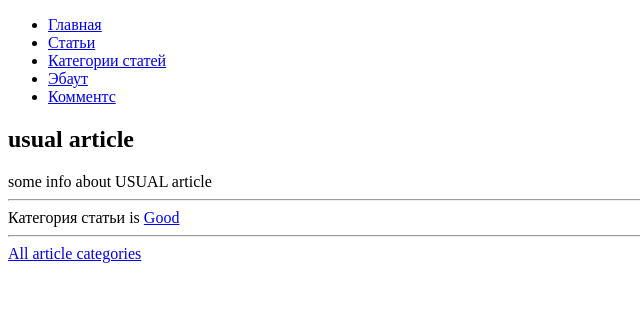
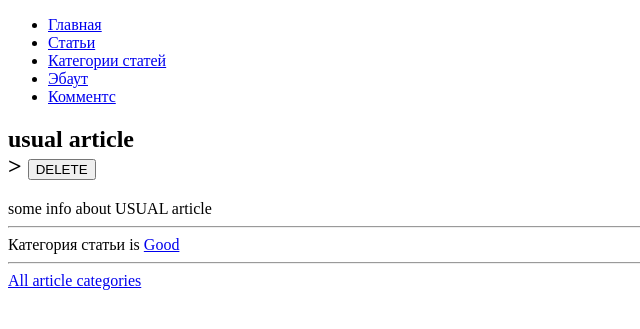
Before and after one commit to alllexxx1/django_blog, a Django app: page /articles/2/ in a window 1280 px wide. Shown: the top 329 px of the page, without its empty margins (0-640 px from the left). Run offline with Django 4.2, Linux system fonts and the light colour scheme; data comes from the database, SQL or seed files in the repository; both versions use the stored data as it was after the commit.

Commit message:
Add the ability to delete articles

```diff
--- a/django_blog/articles/urls.py
+++ b/django_blog/articles/urls.py
@@ -6,6 +6,7 @@ urlpatterns = [
     path('', views.IndexView.as_view(), name='articles_index'),
     path('create/', views.ArticleFormCreateView.as_view(), name='article_create'),
     path('<int:id>/update/', views.ArticleFormEditView.as_view(), name='article_update'),
+    path('<int:id>/delete/', views.ArticleFormDeleteView.as_view(), name='article_delete'),
     path('<int:id>/', views.ArticleView.as_view(), name='articles_detail'),
     path('create_comment/', views.ArticleCommentFormView.as_view(), name='comment_create'),
     path('comments/', views.ArticleCommentView.as_view(), name='comments_index')
--- a/django_blog/articles/views.py
+++ b/django_blog/articles/views.py
@@ -74,6 +74,16 @@ class ArticleFormEditView(View):
                       {'form': form, 'article_id': article_id})
 
 
+class ArticleFormDeleteView(View):
+    def post(self, request, *args, **kwargs):
+        article_id = kwargs.get('id')
+        article = Article.objects.get(id=article_id)
+        if article:
+            article.delete()
+            messages.success(request, f'The article {article.name} has been deleted')
+        return redirect('articles_index')
+
+
 class ArticleCommentFormView(View):
 
     def get(self, request, *args, **kwargs):
--- a/django_blog/templates/articles/article.html
+++ b/django_blog/templates/articles/article.html
@@ -1,7 +1,7 @@
 {% extends "base.html" %}
 
 {% block content %}
-    <h2>{{ article.name }}</h2>
+    <h2>{{ article.name }} {% include "articles/delete.html" %}</h2>
     <div>{{ article.body }}</div>
     <hr>
     <div>Категория статьи is <a href="{% url 'categories_detail' article.category.id %}">{{ article.category.name }}</a></div>
--- /dev/null
+++ b/django_blog/templates/articles/delete.html
@@ -0,0 +1,5 @@
+<form action="{% url 'article_delete' id=article.id %}" method="post"
+onsubmit="return confirm('Are you sure you want to delete school? This action cannot be undone.');">>
+    {% csrf_token %}
+    <input type="submit" value="DELETE">
+</form>
--- a/django_blog/templates/base.html
+++ b/django_blog/templates/base.html
@@ -1,7 +1,7 @@
 <!DOCTYPE html>
 <html lang="en">
 <head>
-    <title>{% block title %}Django на Хекслете{% endblock %}</title>
+    <title>{% block title %}Django{% endblock %}</title>
 </head>
 <body>
 <div id="sidebar">
```
Also changed, not shown: django_blog/templates/articles/article_create.html (+1 -9 lines), django_blog/templates/articles/article_edit.html (+1 -9 lines), django_blog/templates/articles/errors.html (added, +9 -0 lines), db.sqlite3.
